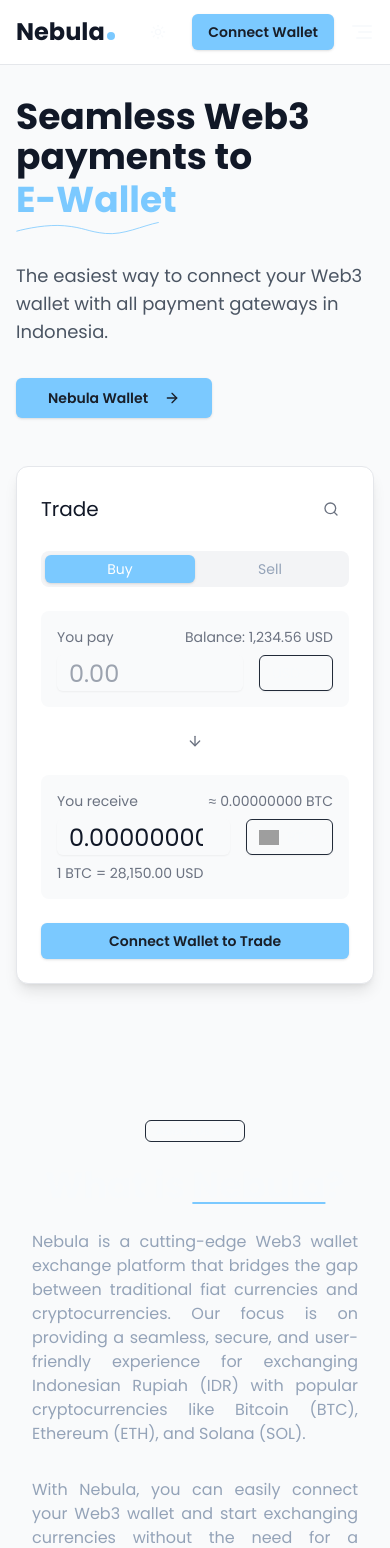
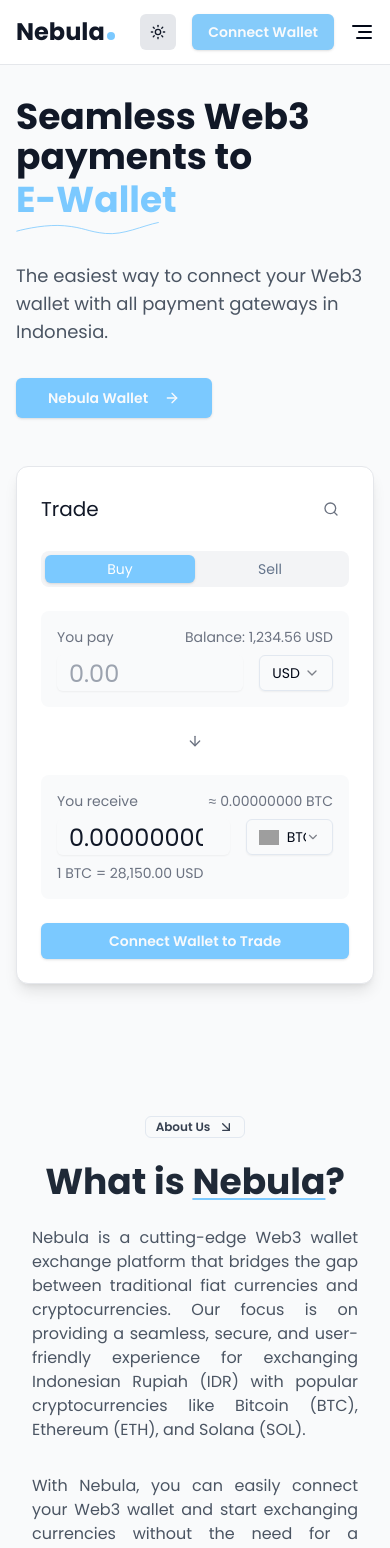
Before and after one commit to Wisnusat/nebula, a Next.js app: page / in a window 390 px wide. Shown: the top 1548 px of the page. Built offline with nearby package versions, Linux system fonts and the light colour scheme; grey boxes are pictures that could not be loaded.

Commit message:
update on landing page

```diff
--- a/app/globals.css
+++ b/app/globals.css
@@ -6,37 +6,61 @@
   @apply font-sans;
 }
 
+
 @layer base {
   :root {
-    --background: 215 25% 11%;
-    --foreground: 210 40% 98%;
+    --background: 255 255 255; /* Putih */
+    --foreground: 222.2 84% 4.9%; /* Teks default */
+    --card: 255 255 255; /* Putih */
+    --card-foreground: 222.2 84% 4.9%;
+    --popover: 255 255 255;
+    --popover-foreground: 222.2 84% 4.9%;
+    --primary: 204 92% 75%; /* Warna default mendekati #7BC9FF */
+    --primary-foreground: 210 40% 98%; /* Kontras teks terang */
+    --secondary: 204 80% 92%; /* Variasi biru lebih lembut */
+    --secondary-foreground: 222.2 47.4% 11.2%;
+    --muted: 210 40% 96.1%;
+    --muted-foreground: 215.4 16.3% 46.9%;
+    --accent: 210 40% 96.1%;
+    --accent-foreground: 222.2 47.4% 11.2%;
+    --destructive: 0 84.2% 60.2%;
+    --destructive-foreground: 210 40% 98%;
+    --border: 214.3 31.8% 91.4%;
+    --input: 214.3 31.8% 91.4%;
+    --ring: 204 92% 75%; /* Warna utama untuk fokus */
+    --radius: 0.5rem;
+    --chart-1: 204 92% 75%; /* Warna grafik 1 */
+    --chart-2: 173 58% 39%; /* Tetap hijau */
+    --chart-3: 197 37% 24%;
+    --chart-4: 43 74% 66%;
+    --chart-5: 27 87% 67%;
+  }
 
-    --card: 217 25% 13%;
+  .dark {
+    --background: 15 15 15; /* Latar gelap */
+    --foreground: 204 92% 75%; /* Warna biru terang di mode gelap */
+    --card: 24 24 24;
     --card-foreground: 210 40% 98%;
-
-    --popover: 217 25% 13%;
+    --popover: 24 24 24;
     --popover-foreground: 210 40% 98%;
-
-    --primary: 199 89% 73%;
-    --primary-foreground: 217 25% 13%;
-
-    --secondary: 217 25% 13%;
-    --secondary-foreground: 210 40% 98%;
-
-    --muted: 217 25% 13%;
+    --primary: 204 92% 75%;
+    --primary-foreground: 210 40% 98%; /* Kontras teks */
+    --secondary: 210 40% 35%; /* Variasi gelap */
+    --secondary-foreground: 204 92% 75%;
+    --muted: 217.2 32.6% 17.5%;
     --muted-foreground: 215 20.2% 65.1%;
-
-    --accent: 217 25% 13%;
+    --accent: 217.2 32.6% 17.5%;
     --accent-foreground: 210 40% 98%;
-
     --destructive: 0 62.8% 30.6%;
     --destructive-foreground: 210 40% 98%;
-
-    --border: 217 25% 18%;
-    --input: 217 25% 18%;
-    --ring: 199 89% 73%;
-
-    --radius: 0.5rem;
+    --border: 217.2 32.6% 17.5%;
+    --input: 217.2 32.6% 17.5%;
+    --ring: 204 92% 75%;
+    --chart-1: 204 92% 75%;
+    --chart-2: 160 60% 45%;
+    --chart-3: 30 80% 55%;
+    --chart-4: 280 65% 60%;
+    --chart-5: 340 75% 55%;
   }
 }
 
--- a/components/ui/button.tsx
+++ b/components/ui/button.tsx
@@ -12,11 +12,11 @@
     variants: {
       variant: {
         default:
-          "bg-primary text-primary-foreground shadow hover:bg-primary/90",
+          "bg-primary text-primary-foreground shadow hover:bg-primary/90 dark:text-black",
         destructive:
           "bg-destructive text-destructive-foreground shadow-sm hover:bg-destructive/90",
         outline:
-          "border border-input bg-background shadow-sm hover:bg-accent hover:text-accent-foreground",
+          "border border-input shadow-sm hover:bg-accent hover:text-accent-foreground",
         secondary:
           "bg-secondary text-secondary-foreground shadow-sm hover:bg-secondary/80",
         ghost: "hover:bg-accent hover:text-accent-foreground",
--- a/components/ui/theme-toggle.tsx
+++ b/components/ui/theme-toggle.tsx
@@ -13,10 +13,12 @@
   variant="ghost"
   size="icon"
   onClick={() => setTheme(theme === "light" ? "dark" : "light")}
+  className="bg-gray-200 dark:bg-gray-800 hover:bg-gray-300 dark:hover:bg-gray-700 rounded-md p-2 transition-colors"
 >
-      <Sun className="h-[1.2rem] w-[1.2rem] rotate-0 scale-100 transition-all dark:-rotate-90 dark:scale-0" />
-      <Moon className="absolute h-[1.2rem] w-[1.2rem] rotate-90 scale-0 transition-all dark:rotate-0 dark:scale-100" />
+  <Sun className="h-[1.2rem] w-[1.2rem] text-gray-900 dark:text-gray-400 rotate-0 scale-100 transition-transform dark:-rotate-90 dark:scale-0" />
+  <Moon className="absolute h-[1.2rem] w-[1.2rem] text-gray-400 dark:text-gray-200 rotate-90 scale-0 transition-transform dark:rotate-0 dark:scale-100" />
   <span className="sr-only">Toggle theme</span>
 </Button>
+
   )
 }
--- a/components/views/landing/about.tsx
+++ b/components/views/landing/about.tsx
@@ -35,35 +35,48 @@
 
 const About = () => {
     return (
-        <section id="about" className="w-full min-h-screen flex flex-col items-center justify-center bg-gray-50 dark:bg-gray-900 transition-colors duration-300">
+        <section
+            id="about"
+            className="w-full min-h-screen flex flex-col items-center justify-center bg-gray-50 dark:bg-gray-900 transition-colors duration-300"
+        >
             <div className="container mx-auto">
                 <div className="grid items-center gap-8 lg:grid-cols-2 p-8 md:p-0">
                     <div className="flex flex-col items-center lg:items-start text-justify">
                         <Link href="#about">
-                            <Badge variant="outline">
+                            <Badge variant="outline" className="text-gray-700 dark:text-gray-300">
                                 About Us
                                 <ArrowDownRight className="ml-2 size-4" />
                             </Badge>
                         </Link>
 
-                        <h1 className="my-6 text-pretty text-4xl font-bold lg:text-6xl">
-                            What is <span className="underline decoration-[#7BC9FF] decoration-2 underline-offset-4">Nebula</span>?
+                        <h1 className="my-6 text-gray-800 dark:text-white text-4xl font-bold lg:text-6xl">
+                            What is{" "}
+                            <span className="underline decoration-[#7BC9FF] decoration-2 underline-offset-4">
+                                Nebula
+                            </span>
+                            ?
                         </h1>
 
-                        <p className="mb-8 max-w-xl text-muted-foreground lg:text-xl">
+                        <p className="mb-8 max-w-xl text-gray-600 dark:text-gray-400 lg:text-md">
                             Nebula is a cutting-edge Web3 wallet exchange platform that bridges the gap between
                             traditional fiat currencies and cryptocurrencies. Our focus is on providing a seamless,
                             secure, and user-friendly experience for exchanging Indonesian Rupiah (IDR) with popular
                             cryptocurrencies like Bitcoin (BTC), Ethereum (ETH), and Solana (SOL).
                         </p>
-                        <p className="mb-8 max-w-xl text-muted-foreground lg:text-xl">
+                        <p className="mb-8 max-w-xl text-gray-600 dark:text-gray-400 lg:text-md">
                             With Nebula, you can easily connect your Web3 wallet and start exchanging currencies
                             without the need for a separate sign-up process. We prioritize security, speed, and
                             convenience, making cryptocurrency exchanges accessible to everyone.
                         </p>
                         <div className="flex w-full flex-col justify-center gap-2 sm:flex-row lg:justify-start">
-                            <Button className="w-full sm:w-auto font-semibold">Try our beta</Button>
-                            <Button variant="outline" className="w-full sm:w-auto font-semibold">
+                            <Button size='lg' className="w-full sm:w-min font-semibold">
+                                Let's exchange!
+                            </Button>
+                            <Button
+                                size='lg'
+                                variant="outline"
+                                className="w-full sm:w-auto font-semibold"
+                            >
                                 Docs
                                 <ArrowDownRight className="ml-2 size-4" />
                             </Button>
--- a/components/views/landing/hero.tsx
+++ b/components/views/landing/hero.tsx
@@ -8,9 +8,10 @@
 export function Hero() {
     const router = useRouter()
     return (
-        <main className="min-h-screen bg-gray-50 dark:bg-gray-900 transition-colors duration-300">
-            <div className="container mx-auto px-4 py-8 md:py-16 flex flex-col md:flex-row items-center justify-between">
-                <div className="w-full md:w-1/2">
+        <main className="min-h-screen bg-gray-50 dark:bg-gray-900 transition-colors duration-300 flex items-center justify-center">
+            <div className="container mx-auto flex flex-col md:flex-row items-center justify-between px-4 py-8">
+                {/* Left Section */}
+                <div className="flex-1 flex flex-col items-start justify-center">
                     <div className="relative z-10 max-w-2xl">
                         <h1 className="text-4xl md:text-6xl font-bold mb-10 text-gray-900 dark:text-white">
                             Seamless Web3 payments to
@@ -30,18 +31,25 @@
                             The easiest way to connect your Web3 wallet with all payment gateways in Indonesia.
                         </p>
                         <div className="flex flex-wrap gap-4 mb-12">
-                            <Button size="lg" className="bg-[#7BC9FF] dark:text-black hover:opacity-90 transition-opacity font-semibold nebula-wallet" onClick={() => router.push("/wallet")}>
+                            <Button
+                                size="lg"
+                                className="bg-[#7BC9FF] dark:text-black hover:opacity-90 transition-opacity font-semibold nebula-wallet"
+                                onClick={() => router.push("/wallet")}
+                            >
                                 Nebula Wallet
                                 <ArrowRight className="ml-2 w-4 h-4" />
                             </Button>
                         </div>
                     </div>
                 </div>
-                <div className="w-full md:w-1/2 max-w-md mx-auto">
-                    <Trade />
+
+                {/* Right Section */}
+                <div className="flex-1 flex items-center justify-center">
+                    <div className="w-full max-w-md mx-auto">
+                        <Trade />
+                    </div>
                 </div>
             </div>
         </main>
-
     )
 }
--- a/components/views/nav.tsx
+++ b/components/views/nav.tsx
@@ -55,7 +55,7 @@
             >
               <HelpCircle className="h-5 w-5" />
             </Button> */}
-            <Button className="bg-[#7BC9FF] dark:text-black hover:opacity-90 transition-opacity font-semibold connect-wallet">
+            <Button className="font-semibold dark:text-black">
               Connect Wallet
             </Button>
             <div className="md:hidden flex">
```
Also changed, not shown: components/ui/footer.tsx (+7 -5 lines), components/views/landing/faq.tsx (+26 -30 lines), components/views/landing/features.tsx (+14 -8 lines), components/views/landing/tutorial.tsx (+13 -10 lines). Lines whose indentation alone changed are shown as unchanged.
